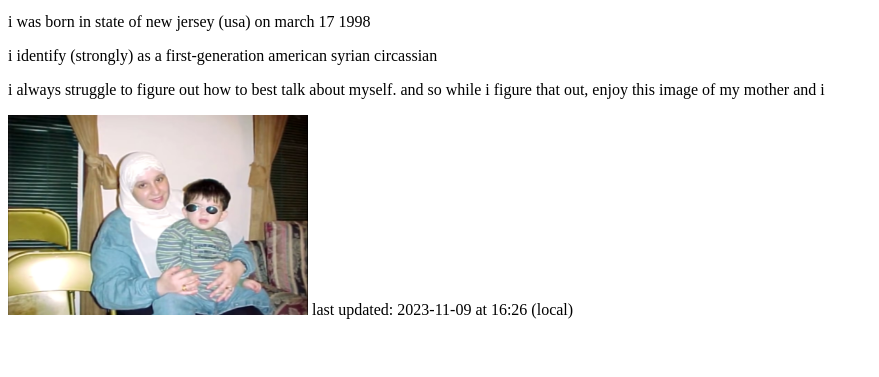
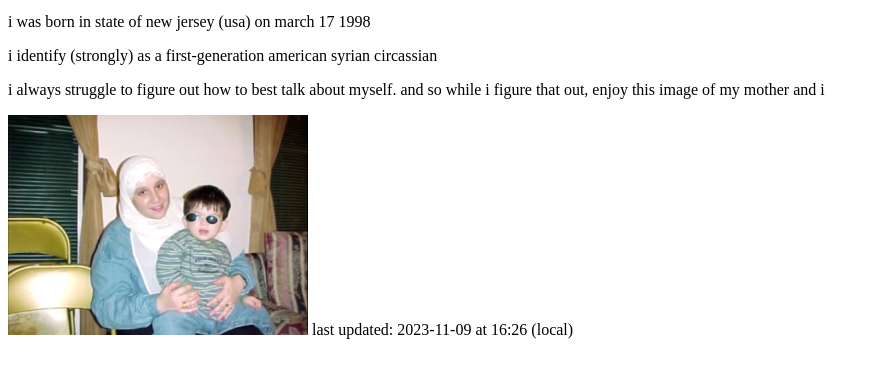
Before and after one commit to ssamkough/sammy-samkoug-website, a plain HTML site: page public/pages/about/index.html in a window 1280 px wide. Shown: the part 87-464 px from the top of the page, without its empty margins (0-879 px from the left). Drawn offline with Linux system fonts and the light colour scheme.

Commit message:
fixed height for mama and i

```diff
--- a/public/pages/about/index.html
+++ b/public/pages/about/index.html
@@ -12,7 +12,7 @@
     src="/assets/me-and-mama.png"
     alt="me as a toddler on my mom's lap wearing cool shades"
     width="300"
-    height="200"
+    height="220"
   />
   <time datetime="2023-11-09T16:26"
     >last updated: 2023-11-09 at 16:26 (local)</time
```
